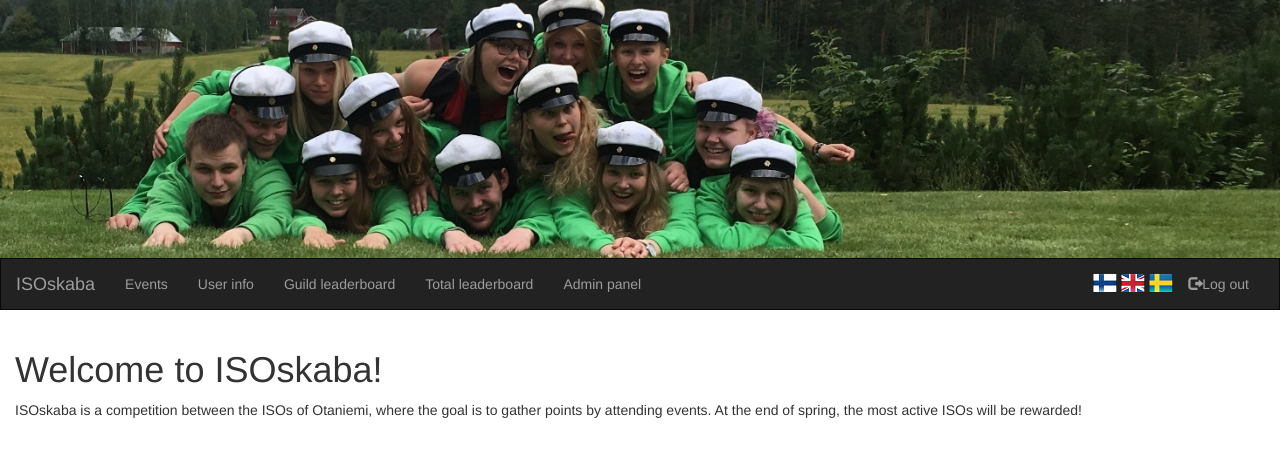
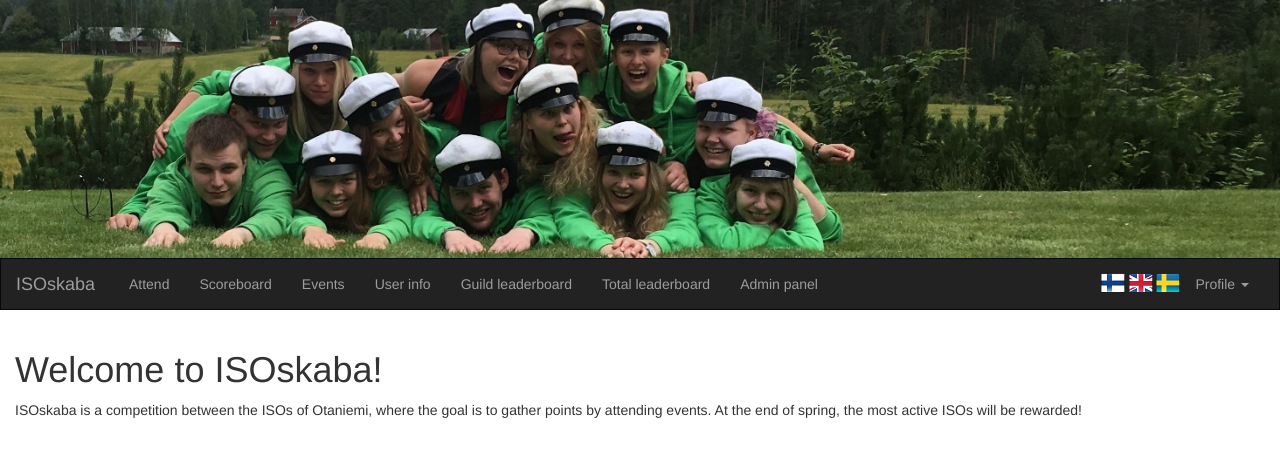
Before and after one commit to Jonneitapuro/isoskaba2, a Django app: page / in a window 1280 px wide. Shown: the top 457 px of the page. Run offline with Django 3.2, Linux system fonts and the light colour scheme; the visitor is signed in with stand-in values (Sample User, id 1); some libraries are stand-ins or nearby versions.

Commit message:
Created dropdown for user profile and added links for attend and scoreboard. Left /login and /index unchanged because it doesn't make sense to have them empty

```diff
--- a/isoskaba2/settings.py
+++ b/isoskaba2/settings.py
@@ -25,7 +25,7 @@ PROJECT_ROOT = os.path.dirname(os.path.abspath(__file__))
 SECRET_KEY = '_&6y(o9h%c=_fc)3q2d#u8(e9xxx+74*572y+i61f==(r%nm2a'
 
 # SECURITY WARNING: don't run with debug turned on in production!
-DEBUG = False
+DEBUG = True
 
 ALLOWED_HOSTS = ['*']
 
--- a/requirements.txt
+++ b/requirements.txt
@@ -3,4 +3,3 @@ Django==1.9.8
 gunicorn==19.6.0
 whitenoise==3.2.1
 wheel==0.24.0
-psycopg2==2.6.1
--- a/templates/base.html
+++ b/templates/base.html
@@ -65,6 +65,8 @@
      <div class="collapse navbar-collapse" id="myNavbar">
        <ul class="nav navbar-nav">
           {% if user.is_authenticated %}
+          <li><a href="/attend"> {%trans 'Attend'%}</a></li>
+          <li><a href="/scoreboard">{%trans 'Scoreboard'%}</a></li>
           <li><a href="/events">{% trans 'Events' %}</a></li>
           <li><a href="/user">{% trans 'User info' %}</a></li>
           <li><a href="/userranking">{% trans 'Guild leaderboard' %}</a></li>
@@ -82,7 +84,17 @@
             <input type="image" name="language" value="sv" src="{% static 'images/sv.png' %}" alt="SV">
           </li>
           {% if user.is_authenticated %}
-          <li><a href="/logout/"><span class="glyphicon glyphicon-log-out"></span>{% trans 'Log out' %}</a></li>
+          <li class="dropdown">
+            <a class="dropdown-toggle" href="#" data-toggle="dropdown"
+              role="button" aria-haspopup="true" aria-expanded="false">
+              {%trans 'Profile'%}
+              <span class="caret"></span>
+            </a>
+            <ul class="dropdown-menu">
+              <li><a href="/logout/"><span class="glyphicon glyphicon-log-out"></span>{% trans 'Log out' %}</a></li>
+              <li><a href="/user">{%trans 'User info'%}</a></li>
+            </ul>
+          </li>
           {% else %}
           <li><a href="/login">{% trans 'Log in' %}</a></li>
           {% endif %}
--- a/templates/index.html
+++ b/templates/index.html
@@ -1,6 +1,6 @@
-{% extends 'base.html' %}
+ {% extends 'base.html' %}
 {% load i18n %}
 {% block page_content %}
-<h1>{% trans 'Welcome to ISOskaba!' %}</h1>
+ <h1>{% trans 'Welcome to ISOskaba!' %}</h1>
     <p>{% trans 'ISOskaba is a competition between the ISOs of Otaniemi, where the goal is to gather points by attending events. At the end of spring, the most active ISOs will be rewarded!' %}</p>
 {% endblock %}
```
